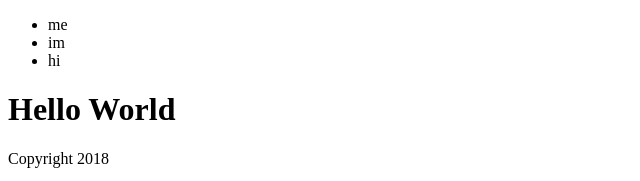
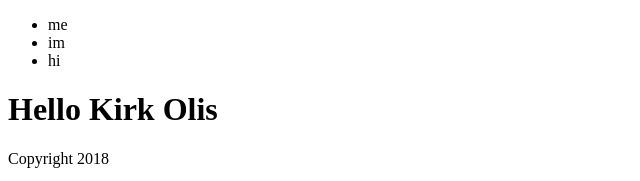
Before and after one commit to kirkpatrikolis/cascade, a plain HTML site: page index.html in a window 1280 px wide. Shown: the top 181 px of the page, without its empty margins (0-640 px from the left). Drawn offline with Linux system fonts and the light colour scheme.

Commit message:
Change text

```diff
--- a/index.html
+++ b/index.html
@@ -12,7 +12,7 @@
 			<li>hi</li>
 		</ul>
 	</header>
-  <h1>Hello World</h1>
+  <h1>Hello Kirk Olis</h1>
 
   <footer>
     Copyright 2018
```
